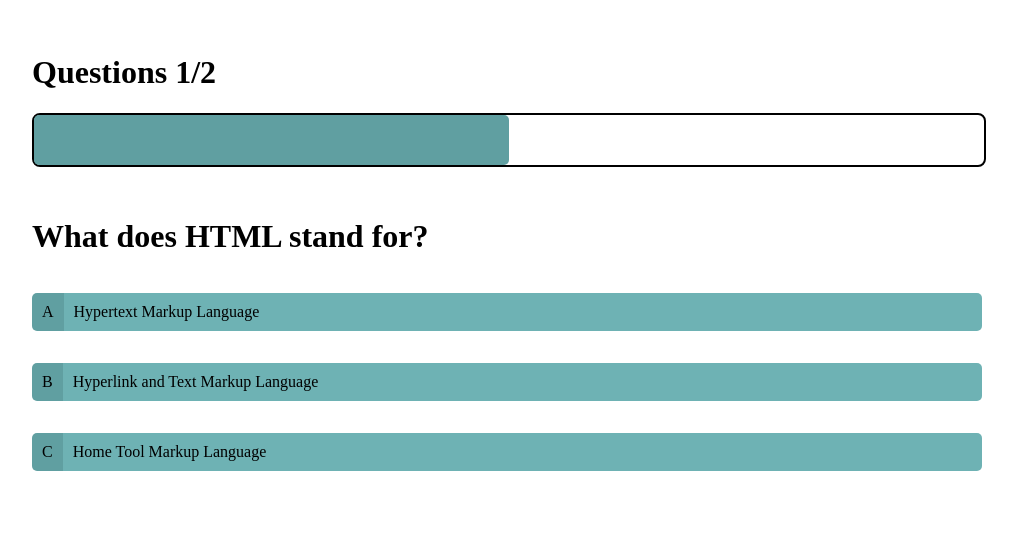
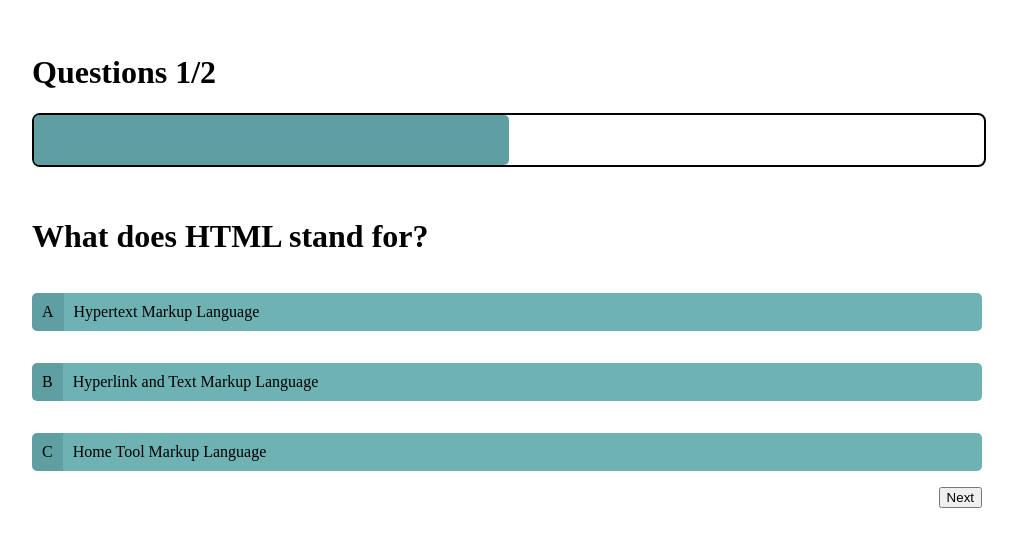
Before and after one commit to Ardhiityo/quiz-vue3, a Vue app: page /quizes/1 in a window 1280 px wide. Shown: the top 546 px of the page, without its empty margins (133-1150 px from the left). Built offline with nearby package versions, Linux system fonts and the light colour scheme.

Commit message:
Membuat Dinamis Nomor Halaman Pertanyaan

```diff
--- a/src/components/QuizHeader.vue
+++ b/src/components/QuizHeader.vue
@@ -1,6 +1,11 @@
+<script setup>
+import { defineProps} from "vue";
+const { page } = defineProps(["page"]);
+</script>
+
 <template>
   <header>
-    <h1>Questions 1/2</h1>
+    <h1>Questions {{ page }}</h1>
     <div class="container-bar">
       <div class="bar"></div>
     </div>
--- a/src/views/Quiz.vue
+++ b/src/views/Quiz.vue
@@ -1,5 +1,5 @@
 <script setup>
-import { ref } from "vue";
+import { ref, watch } from "vue";
 import QuizHeader from "@/components/QuizHeader.vue";
 import QuizContent from "@/components/QuizContent.vue";
 
@@ -9,9 +9,29 @@ import quizes from "@/data/quizes.json";
 const route = useRoute();
 const getQuestions = quizes.find((q) => q.id === parseInt(route.params.id));
 const index = ref(0);
+
+const page = ref(`${index.value + 1}/${getQuestions.questions.length}`);
+watch(index, () => {
+  return (page.value = `${index.value + 1}/${getQuestions.questions.length}`);
+});
 </script>
 
 <template>
-  <QuizHeader />
+  <QuizHeader :page="page" />
   <QuizContent :question="getQuestions.questions[index]" />
+  <div class="next">
+    <button
+      @click="index++"
+      :disabled="index === getQuestions.questions.length - 1"
+    >
+      Next
+    </button>
+  </div>
 </template>
+
+<style scoped>
+.next {
+  width: 100%;
+  text-align: end;
+}
+</style>
```
